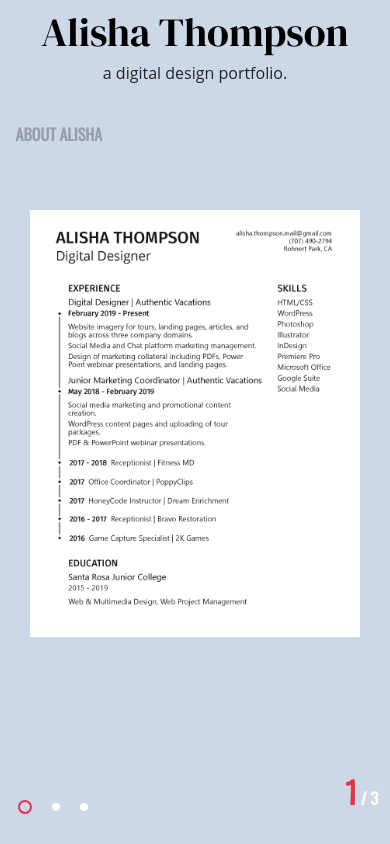
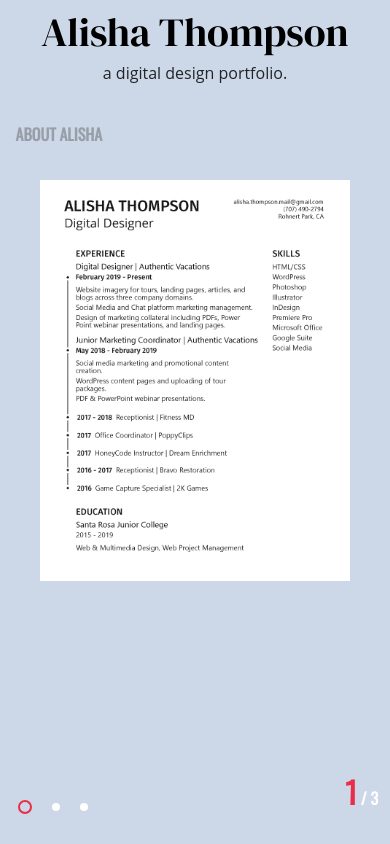
Before and after one commit to autumnsfyre/alishaportfolio, a PHP site: page / in a window 390 px wide. Run offline with PHP 8.4, Linux system fonts and the light colour scheme; some libraries are stand-ins or nearby versions; some web fonts are replaced.

Commit message:
Add files via upload

```diff
--- a/css/style.css
+++ b/css/style.css
@@ -321,7 +321,8 @@ body {
   }
   .slider .resume {
     position:absolute;
-    top: 180px;
+    top: 140px;
+    padding: 40px;
   }
   .av-website {
     position:absolute;
```
